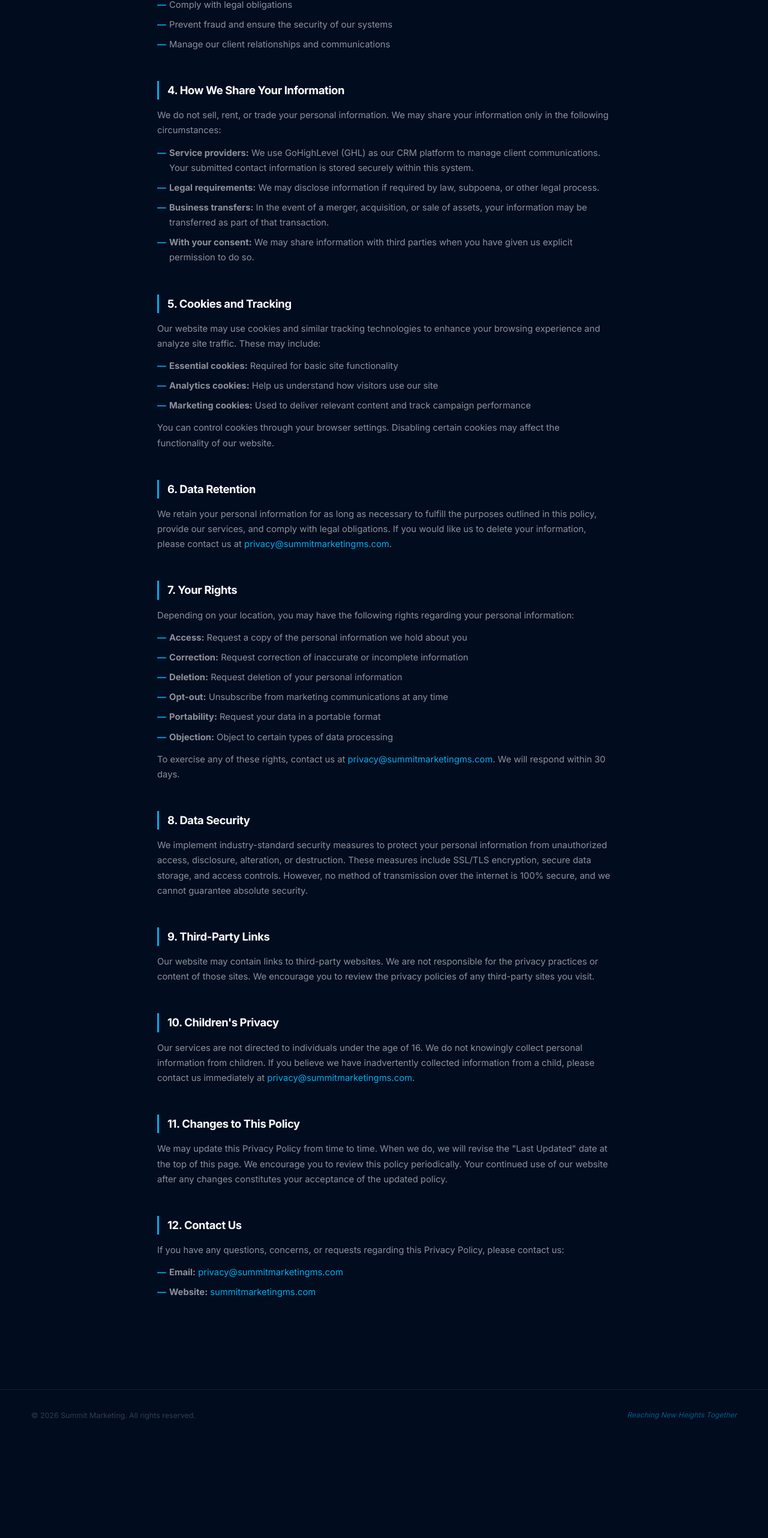
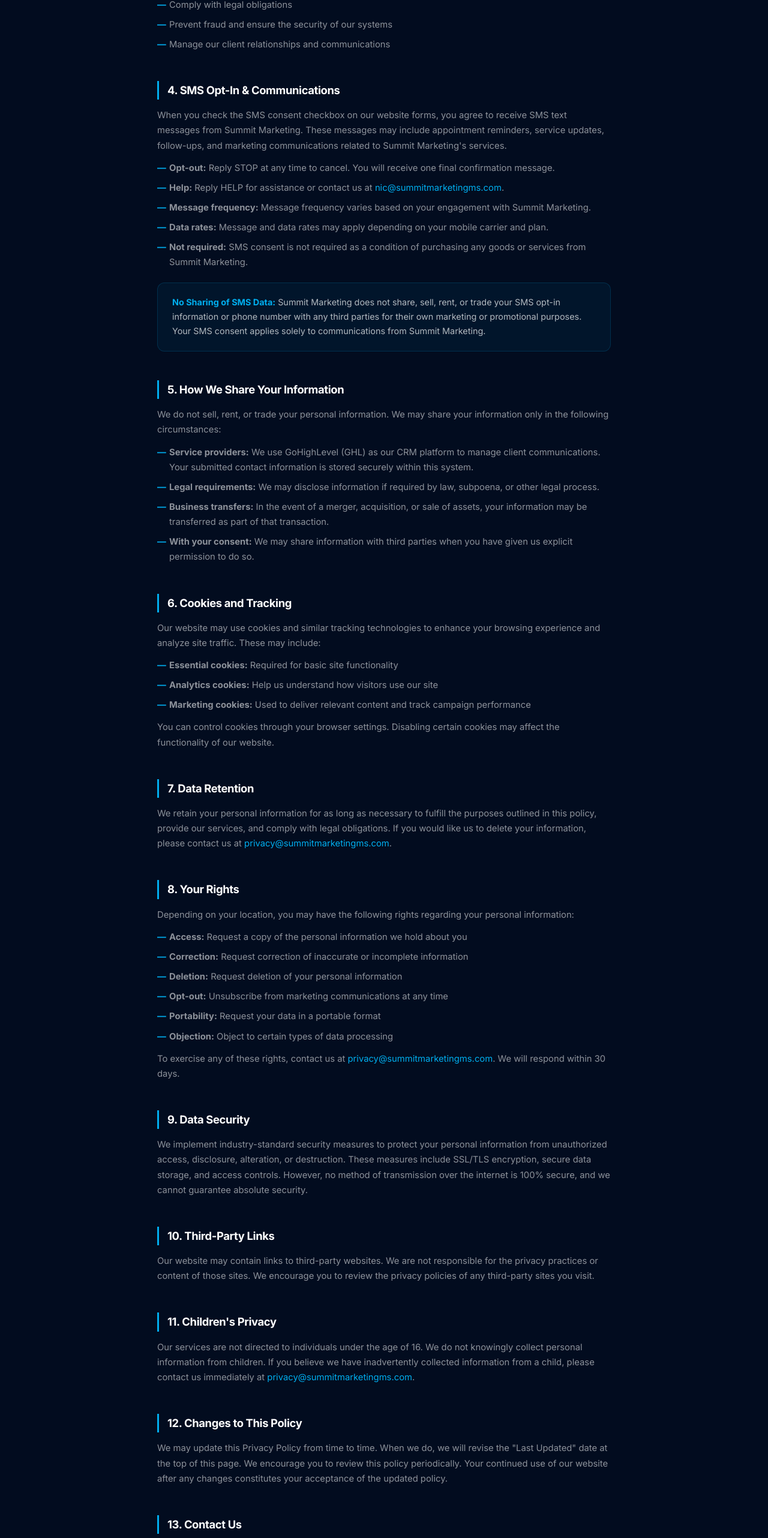
Before and after one commit to nicmarketing/summit-website, a plain HTML site: page privacy.html in a window 1280 px wide. Shown: the part 1456-4020 px from the top of the page at 60% size. Before the commit the page ends 3858 px from the top, so only its background shows below. Drawn offline with Linux system fonts and the light colour scheme.

Commit message:
Fix 10DLC compliance: opt-in checkbox, SMS policy sections
Opt-in forms (contact + audit):
- Add unchecked optional SMS consent checkbox with full disclosure
- Business name, message type, frequency, data rates, STOP/HELP, PP & ToS links
- Consent explicitly not required to receive services

Privacy Policy:
- Add Section 4: SMS Opt-In & Communications (STOP, HELP, frequency, rates)
- Add explicit no-sharing highlight box for SMS opt-in data (critical requirement)
- Renumber subsequent sections 5→13

Terms of Service:
- Add Section 15: SMS Communications Program
- Covers: STOP opt-out, HELP, message frequency, data rates, carrier disclaimer,
  no-sharing statement, link to Privacy Policy

Co-Authored-By: Claude Sonnet 4.6 <noreply@anthropic.com>

```diff
--- a/privacy.html
+++ b/privacy.html
@@ -230,7 +230,22 @@
     </div>
 
     <div class="policy-section">
-      <h2>4. How We Share Your Information</h2>
+      <h2>4. SMS Opt-In &amp; Communications</h2>
+      <p>When you check the SMS consent checkbox on our website forms, you agree to receive SMS text messages from Summit Marketing. These messages may include appointment reminders, service updates, follow-ups, and marketing communications related to Summit Marketing's services.</p>
+      <ul>
+        <li><strong>Opt-out:</strong> Reply STOP at any time to cancel. You will receive one final confirmation message.</li>
+        <li><strong>Help:</strong> Reply HELP for assistance or contact us at <a href="mailto:nic@summitmarketingms.com">nic@summitmarketingms.com</a>.</li>
+        <li><strong>Message frequency:</strong> Message frequency varies based on your engagement with Summit Marketing.</li>
+        <li><strong>Data rates:</strong> Message and data rates may apply depending on your mobile carrier and plan.</li>
+        <li><strong>Not required:</strong> SMS consent is not required as a condition of purchasing any goods or services from Summit Marketing.</li>
+      </ul>
+      <div class="highlight-box" style="margin-top:20px">
+        <p><strong style="color:#00AEEF">No Sharing of SMS Data:</strong> Summit Marketing does not share, sell, rent, or trade your SMS opt-in information or phone number with any third parties for their own marketing or promotional purposes. Your SMS consent applies solely to communications from Summit Marketing.</p>
+      </div>
+    </div>
+
+    <div class="policy-section">
+      <h2>5. How We Share Your Information</h2>
       <p>We do not sell, rent, or trade your personal information. We may share your information only in the following circumstances:</p>
       <ul>
         <li><strong>Service providers:</strong> We use GoHighLevel (GHL) as our CRM platform to manage client communications. Your submitted contact information is stored securely within this system.</li>
@@ -241,7 +256,7 @@
     </div>
 
     <div class="policy-section">
-      <h2>5. Cookies and Tracking</h2>
+      <h2>6. Cookies and Tracking</h2>
       <p>Our website may use cookies and similar tracking technologies to enhance your browsing experience and analyze site traffic. These may include:</p>
       <ul>
         <li><strong>Essential cookies:</strong> Required for basic site functionality</li>
@@ -252,12 +267,12 @@
     </div>
 
     <div class="policy-section">
-      <h2>6. Data Retention</h2>
+      <h2>7. Data Retention</h2>
       <p>We retain your personal information for as long as necessary to fulfill the purposes outlined in this policy, provide our services, and comply with legal obligations. If you would like us to delete your information, please contact us at <a href="mailto:privacy@summitmarketingms.com">privacy@summitmarketingms.com</a>.</p>
     </div>
 
     <div class="policy-section">
-      <h2>7. Your Rights</h2>
+      <h2>8. Your Rights</h2>
       <p>Depending on your location, you may have the following rights regarding your personal information:</p>
       <ul>
         <li><strong>Access:</strong> Request a copy of the personal information we hold about you</li>
@@ -271,27 +286,27 @@
     </div>
 
     <div class="policy-section">
-      <h2>8. Data Security</h2>
+      <h2>9. Data Security</h2>
       <p>We implement industry-standard security measures to protect your personal information from unauthorized access, disclosure, alteration, or destruction. These measures include SSL/TLS encryption, secure data storage, and access controls. However, no method of transmission over the internet is 100% secure, and we cannot guarantee absolute security.</p>
     </div>
 
     <div class="policy-section">
-      <h2>9. Third-Party Links</h2>
+      <h2>10. Third-Party Links</h2>
       <p>Our website may contain links to third-party websites. We are not responsible for the privacy practices or content of those sites. We encourage you to review the privacy policies of any third-party sites you visit.</p>
     </div>
 
     <div class="policy-section">
-      <h2>10. Children's Privacy</h2>
+      <h2>11. Children's Privacy</h2>
       <p>Our services are not directed to individuals under the age of 16. We do not knowingly collect personal information from children. If you believe we have inadvertently collected information from a child, please contact us immediately at <a href="mailto:privacy@summitmarketingms.com">privacy@summitmarketingms.com</a>.</p>
     </div>
 
     <div class="policy-section">
-      <h2>11. Changes to This Policy</h2>
+      <h2>12. Changes to This Policy</h2>
       <p>We may update this Privacy Policy from time to time. When we do, we will revise the "Last Updated" date at the top of this page. We encourage you to review this policy periodically. Your continued use of our website after any changes constitutes your acceptance of the updated policy.</p>
     </div>
 
     <div class="policy-section">
-      <h2>12. Contact Us</h2>
+      <h2>13. Contact Us</h2>
       <p>If you have any questions, concerns, or requests regarding this Privacy Policy, please contact us:</p>
       <ul>
         <li><strong>Email:</strong> <a href="mailto:privacy@summitmarketingms.com">privacy@summitmarketingms.com</a></li>
```
Also changed, not shown: audit/index.html (+13 -1 lines), contact/index.html (+13 -7 lines), terms.html (+16 -1 lines).
